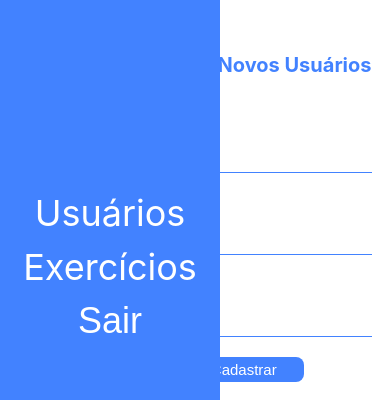
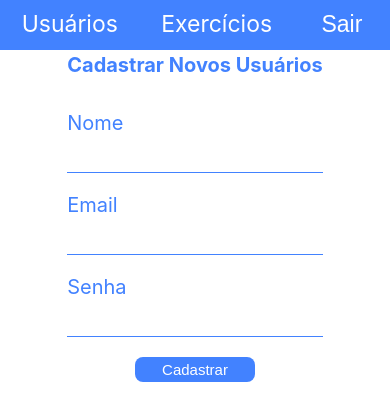
Before and after one commit to wiliansSilva/aline_front_web, a React (Create React App) app: page /painel-usuarios in a window 390 px wide. Shown: the top 400 px of the page. Built offline with nearby package versions, Linux system fonts and the light colour scheme; no server answers.

Commit message:
Ajustes finais com Responsividade

```diff
--- a/src/layouts/Exercicios.css
+++ b/src/layouts/Exercicios.css
@@ -136,3 +136,18 @@
     width: 250px;
     border-radius: 4px;
 }
+
+@media only screen and (max-width: 800px){
+    .container_exercicios_geral{
+        margin-top:60px;
+        width: 100%;
+    }
+
+    #autobus{
+        width: 55%;
+    }
+
+    .cartao{
+        width: 90%;
+    }
+}
--- a/src/layouts/MenuLateral.css
+++ b/src/layouts/MenuLateral.css
@@ -39,3 +39,37 @@
     border: none;
     color: white;
 }
+
+
+@media only screen and (max-width: 1000px){
+    .container_menuzinho a{
+        font-size: 23px;
+    }
+    .sair{
+        font-size: 23px;
+    }
+
+
+}
+
+@media only screen and (max-width: 800px){
+    .container_menulat{
+        width: 100%;
+        height: 50px;
+    }
+
+    .container_menuzinho{
+        flex-direction: row;
+        margin:0px;
+        justify-content: space-around;
+    }
+
+    .container_menuzinho a{
+        margin: 0px;
+    }
+    .sair{
+        margin: 0px;
+        align-self: center;
+        margin-bottom: 2px;
+    }
+}
--- a/src/layouts/Usuarios.css
+++ b/src/layouts/Usuarios.css
@@ -97,3 +97,33 @@
     width: 40%;
     margin-left: 0px !important;
 }
+
+@media only screen and (max-width: 1000px){
+    .linha{
+        flex-direction: column;
+        justify-content: center;
+    }
+    .nome{
+        width: 100%;
+        margin-left: 0px !important;
+        text-align: center;
+    }
+    .email{
+        width: 100%;
+        margin-left: 0px;
+        text-align: center;
+    }
+    .user_botoes{
+        width: 100%;
+        margin-left: 0px;
+        justify-content: center;
+        margin-bottom:10px;
+    }
+}
+
+@media only screen and (max-width: 800px){
+    .container_painel_us{
+        width: 100%;
+    }
+
+}
```
